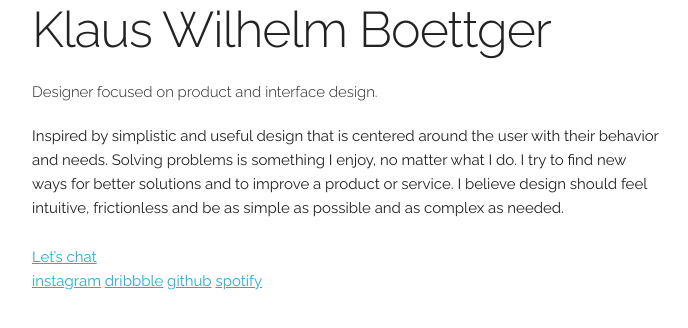
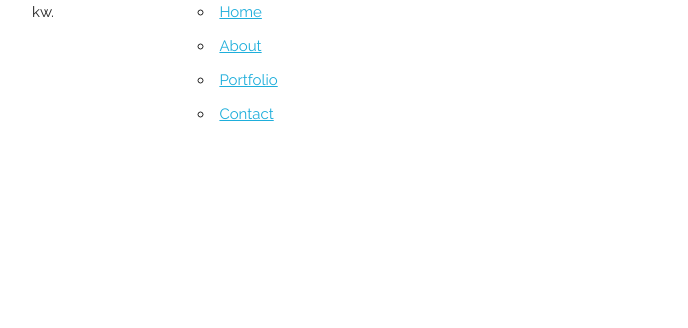
Before and after one commit to kbottr/void, a website: page index.html in a window 1280 px wide. Shown: the whole page, without its empty margins (128-816 px from the left). Drawn offline with Linux system fonts and the light colour scheme.

Commit message:
new css file

```diff
--- a/index.html
+++ b/index.html
@@ -30,24 +30,26 @@
 
   <!-- Primary Page Layout
   –––––––––––––––––––––––––––––––––––––––––––––––––– -->
-  <div class="container">
-    <div class="row" id="row-hero">
-      <div class="eight columns" id="hero">
-        <h1>Klaus Wilhelm Boettger</h1>
-        <h6>Designer focused on product and interface design.</h6>
-        <p>Inspired by simplistic and useful design that is centered around the user with their behavior and needs. Solving problems is something I enjoy, no matter what I do. I try to find new ways for better solutions and to improve a product or service. I believe design should feel intuitive, frictionless and be as simple as possible and as complex as needed.</p>
-        <a class="contact" href="mailto:klaus.boettger@me.com">Let’s chat</a>
-      </div>
+<!-- .container is main centered wrapper -->
+<div class="container">
+
+  <!-- columns should be the immediate child of a .row -->
+  <div class="row">
+    <div class="two columns">
+      kw.
     </div>
-    <div class="row" id="footer-row">
-      <div class="twelve columns" id="footer">
-        <a class="contact" href="#">instagram</a>
-        <a class="contact" href="#">dribbble</a>
-        <a class="contact" href="#">github</a>
-        <a class="contact" href="#">spotify</a>
-      </div>
+    <div id="nav" class="ten columns">
+      <ul>
+        <li><a href="#">Home</a></li>
+        <li><a href="#">About</a></li>
+        <li><a href="#">Portfolio</a></li>
+        <li><a href="#">Contact</a></li>
+      </ul>
     </div>
   </div>
+
+</div>
+
 <!-- End Document
   –––––––––––––––––––––––––––––––––––––––––––––––––– -->
 
--- /dev/null
+++ b/scss/modules/_kw.scss
@@ -0,0 +1,19 @@
+.container {
+ margin-top: 50px;
+}
+
+nav {
+ margin: 13px 0 0 0;
+    ul, li {
+        display: inline;
+        margin: 0 20px 0 0;
+    }
+
+    a {
+        text-decoration: none;
+    }
+
+    a:hover {
+        text-decoration: underline;
+    }
+}
--- a/scss/skeleton.scss
+++ b/scss/skeleton.scss
@@ -25,3 +25,4 @@
 @import "modules/tables";
 @import "modules/spacing";
 @import "modules/media-queries";
+@import "base/kw";
```
